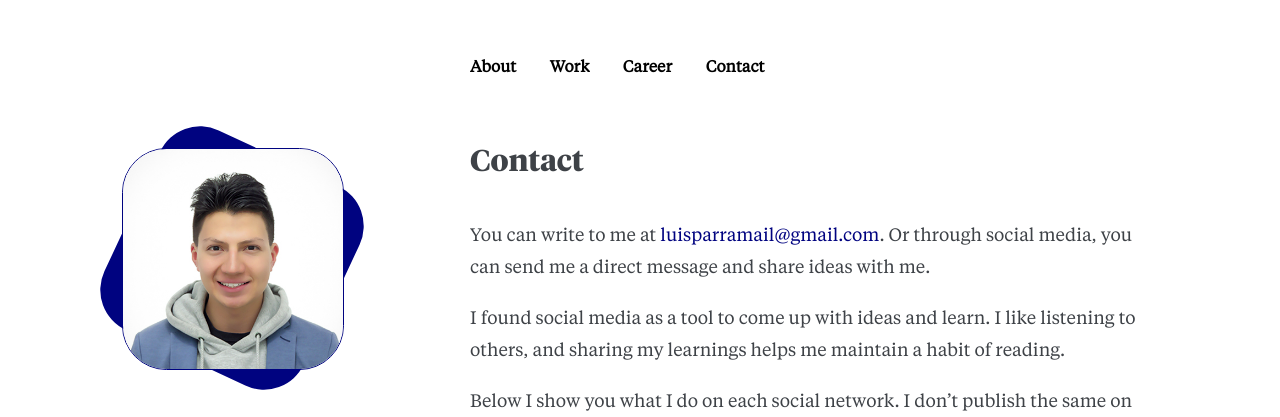
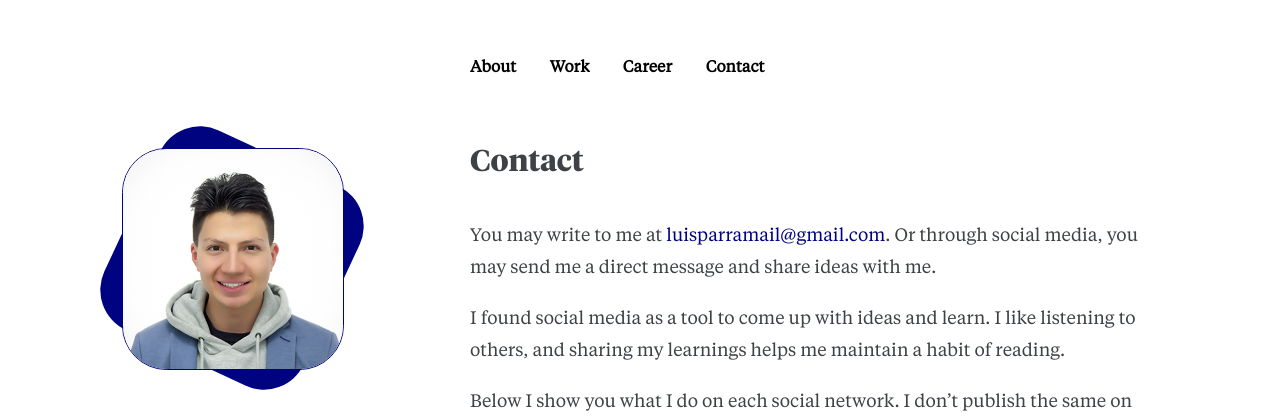
Before and after one commit to hxdsgnr/site, a Jekyll site: the page built from contact.md, in a window 1280 px wide. Shown: the top 417 px of the page. Built offline with Jekyll 4.4.1, drawn with Linux system fonts in a browser that asks for light colours.

Commit message:
Update contact.md

```diff
--- a/contact.md
+++ b/contact.md
@@ -23,7 +23,7 @@ canonical_url: "https://luisparradev.github.io/site/contact.html"
 
 <h3>Contact</h3>
 
-<p>You can write to me at <a id="email-link" href="mailto:luisparramail@gmail.com" target="_top">luisparramail@gmail.com</a>. Or through social media, you can send me a direct message and share ideas with me.
+<p>You may write to me at <a id="email-link" href="mailto:luisparramail@gmail.com" target="_top">luisparramail@gmail.com</a>. Or through social media, you may send me a direct message and share ideas with me.
 </p>
 
 <p>I found social media as a tool to come up with ideas and learn. I like listening to others, and sharing my  learnings helps me maintain a habit of reading.
```
